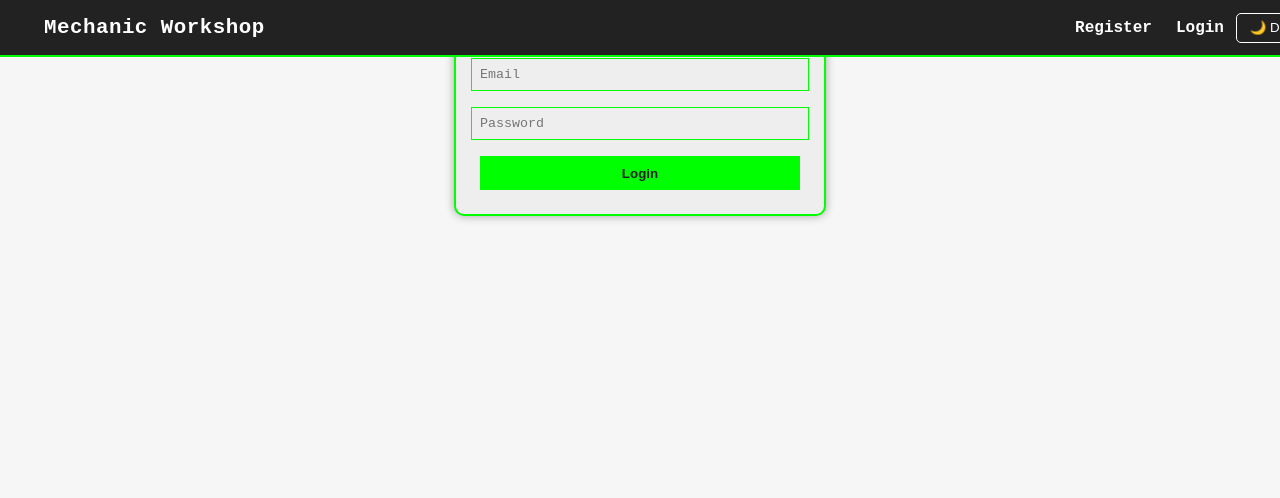
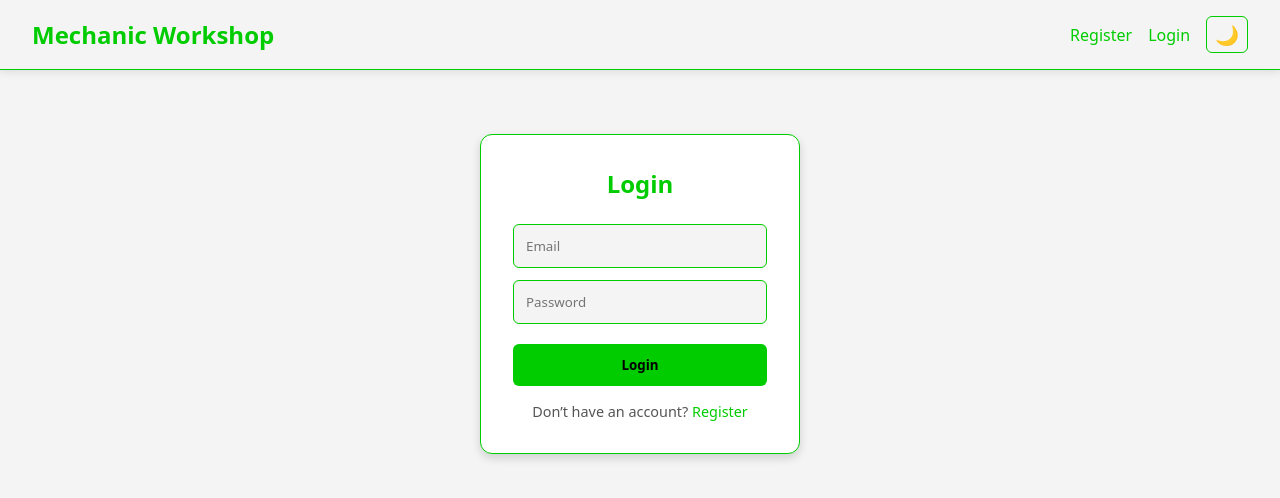
Before and after one commit to arnettmcmurray/react-mechanic-api, a React (Vite) app: page /login in a window 1280 px wide. Shown: the top 498 px of the page. Built offline with nearby package versions, Linux system fonts and the light colour scheme.

Commit message:
styling and route edits

```diff
--- a/src/components/NavBar.jsx
+++ b/src/components/NavBar.jsx
@@ -7,7 +7,7 @@ const NavBar = () => {
   const navigate = useNavigate();
   const [theme, setTheme] = useState(localStorage.getItem("theme") || "light");
 
-  // === Toggle dark/light mode ===
+  // === Theme toggle ===
   const toggleTheme = () => {
     const next = theme === "light" ? "dark" : "light";
     setTheme(next);
@@ -26,30 +26,47 @@ const NavBar = () => {
 
   return (
     <nav className="navbar">
+      {/* === Left side === */}
       <div className="nav-left">
         <Link to="/" className="app-title">
           Mechanic Workshop
         </Link>
       </div>
 
+      {/* === Right side === */}
       <div className="nav-right">
         {!mechanic ? (
           <>
-            <Link to="/register">Register</Link>
-            <Link to="/login">Login</Link>
+            <Link to="/register" className="nav-link">
+              Register
+            </Link>
+            <Link to="/login" className="nav-link">
+              Login
+            </Link>
           </>
         ) : (
           <>
-            <Link to="/profile">Profile</Link>
-            <Link to="/edit-profile">Edit</Link>
-            <Link to="/my-tickets">Tickets</Link>
+            <Link to="/profile" className="nav-link">
+              Profile
+            </Link>
+            <Link to="/edit-profile" className="nav-link">
+              Edit
+            </Link>
+            <Link to="/my-tickets" className="nav-link">
+              Tickets
+            </Link>
             <button className="nav-btn" onClick={handleLogout}>
               Logout
             </button>
           </>
         )}
-        <button className="theme-toggle" onClick={toggleTheme}>
-          {theme === "light" ? "🌙 Dark" : "☀ Light"}
+
+        <button
+          className="theme-toggle"
+          onClick={toggleTheme}
+          title="Toggle theme"
+        >
+          {theme === "light" ? "🌙" : "☀️"}
         </button>
       </div>
     </nav>
--- a/src/index.css
+++ b/src/index.css
@@ -1,166 +1,218 @@
-/* === THEME === */
-:root {
-  --bg: #f6f6f6;
-  --text: #222;
-  --nav-bg: #222;
-  --nav-text: #fff;
-  --card-bg: #eee;
-  --accent: #0f0;
+* {
+  box-sizing: border-box;
+  margin: 0;
+  padding: 0;
+  font-family: system-ui, sans-serif;
 }
 
-[data-theme="dark"] {
-  --bg: #0b0b0b;
-  --text: #e8e8e8;
-  --nav-bg: #000;
-  --nav-text: #0f0;
-  --card-bg: #1b1b1b;
-  --accent: #4f4;
+/* === Theme Variables (retro style) === */
+:root[data-theme="light"] {
+  --bg: #f4f4f4;
+  --card: #ffffff;
+  --text: #111;
+  --accent: #00cc00;
+  --muted: #555;
 }
 
-/* === RESET === */
+:root[data-theme="dark"] {
+  --bg: #000000;
+  --card: #0f0f0f;
+  --text: #00ff00;
+  --accent: #00ff00;
+  --muted: #4dff4d;
+}
+
+/* === Layout === */
+body,
 html,
-body,
 #root,
 #root-container {
   height: 100%;
-  margin: 0;
-  padding: 0;
-  font-family: "Courier New", monospace;
   background: var(--bg);
   color: var(--text);
-  transition: background 0.3s, color 0.3s;
 }
 
-/* === NAVBAR === */
+/* lowered forms slightly */
+.main-content {
+  display: flex;
+  justify-content: center;
+  align-items: flex-start;
+  min-height: calc(100vh - 80px);
+  padding-top: 6rem;
+  padding-bottom: 2rem;
+}
+
+/* === Navbar === */
 .navbar {
-  position: fixed;
-  top: 0;
-  left: 0;
-  width: 100%;
   display: flex;
   justify-content: space-between;
   align-items: center;
-  background: var(--nav-bg);
-  color: var(--nav-text);
-  padding: 0.8rem 2rem;
-  border-bottom: 2px solid var(--accent);
-  z-index: 1000;
+  padding: 1rem 2rem;
+  background-color: var(--card);
+  box-shadow: 0 2px 8px rgba(0, 0, 0, 0.1);
+  position: sticky;
+  top: 0;
+  z-index: 50;
+  border-bottom: 1px solid var(--accent);
+  background-color: var(--bg);
 }
 
 .app-title {
-  color: var(--nav-text);
+  font-size: 1.5rem;
+  font-weight: 600;
   text-decoration: none;
-  font-weight: bold;
-  font-size: 1.3rem;
-  letter-spacing: 0.5px;
+  color: var(--accent);
 }
 
-.nav-left a,
-.nav-right a {
-  color: var(--nav-text);
-  text-decoration: none;
-  font-weight: bold;
-  margin: 0 0.75rem;
+.nav-right {
+  display: flex;
+  align-items: center;
+  gap: 1rem;
 }
 
-.nav-left a:hover,
-.nav-right a:hover {
+.nav-link {
+  text-decoration: none;
+  color: var(--accent);
+  font-weight: 500;
+  transition: color 0.2s ease;
+}
+
+.nav-link:hover {
   text-decoration: underline;
 }
 
-.nav-btn,
-.theme-toggle {
-  background: none;
-  border: 1px solid var(--nav-text);
-  color: var(--nav-text);
-  padding: 0.4rem 0.8rem;
+.nav-btn {
+  border: none;
+  padding: 0.5rem 1rem;
+  border-radius: 6px;
   cursor: pointer;
-  border-radius: 5px;
-  transition: 0.2s;
+  background: transparent;
+  color: var(--accent);
+  transition: opacity 0.2s ease;
 }
 
-.nav-btn:hover,
-.theme-toggle:hover {
-  background: var(--nav-text);
-  color: var(--nav-bg);
+.nav-btn:hover {
+  text-decoration: underline;
 }
 
-/* === MAIN === */
-#root-container {
-  padding-top: 80px;
+.theme-toggle {
+  border: 1px solid var(--accent);
+  color: var(--accent);
+  background: transparent;
+  font-size: 1.2rem;
+  cursor: pointer;
+  transition: transform 0.2s ease;
+  border-radius: 6px;
+  padding: 0.25rem 0.5rem;
+}
+
+.theme-toggle:hover {
+  transform: scale(1.15);
+}
+
+/* === Auth Screens === */
+.auth-container {
+  display: flex;
+  justify-content: center;
+  align-items: center;
+  width: 100%;
+  margin-top: 4rem;
+}
+
+.auth-form {
   display: flex;
   flex-direction: column;
-  align-items: center;
+  width: 320px;
+  padding: 2rem;
+  border-radius: 12px;
+  box-shadow: 0 4px 10px rgba(0, 0, 0, 0.15);
+  background: var(--card);
+  border: 1px solid var(--accent);
+  color: var(--text);
 }
 
-.home-view {
-  flex: 1;
+.auth-title {
+  margin-bottom: 1.5rem;
+  text-align: center;
+  font-size: 1.5rem;
+  color: var(--accent);
+}
+
+.auth-form input {
+  margin-bottom: 0.75rem;
+  padding: 0.75rem;
+  border-radius: 6px;
+  border: 1px solid var(--accent);
+  background: var(--bg);
+  color: var(--text);
+}
+
+.auth-form input:focus {
+  outline: 2px solid var(--accent);
+  border-color: var(--accent);
+}
+
+.auth-form button {
+  margin-top: 0.5rem;
+  padding: 0.75rem;
+  border: none;
+  border-radius: 6px;
+  background-color: var(--accent);
+  color: #000;
+  font-weight: 600;
+  cursor: pointer;
+  transition: opacity 0.2s ease;
+}
+
+.auth-form button:hover {
+  opacity: 0.9;
+}
+
+.auth-switch {
+  text-align: center;
+  margin-top: 1rem;
+  font-size: 0.9rem;
+  color: var(--muted);
+}
+
+.auth-switch a {
+  color: var(--accent);
+  text-decoration: none;
+  font-weight: 500;
+}
+
+/* === Center the view container === */
+.view-container {
   display: flex;
   flex-direction: column;
-  justify-content: center;
-  align-items: center;
-  text-align: center;
-  min-height: calc(100vh - 100px);
+  justify-content: center; /* vertically centers */
+  align-items: center; /* horizontally centers */
   width: 100%;
+  max-width: 800px;
+  background: var(--card);
+  padding: 2rem;
+  border-radius: 12px;
+  box-shadow: 0 4px 10px rgba(0, 0, 0, 0.1);
+  border: 1px solid var(--accent);
+  color: var(--text);
+  margin: 4rem auto; /* centers the container horizontally */
 }
 
-/* === INFO BOX === */
-.demo-login-box {
-  margin: 2rem auto;
-  max-width: 380px;
-  background: var(--card-bg);
-  border: 2px solid var(--accent);
-  border-radius: 10px;
-  padding: 1.5rem;
-  color: var(--text);
-  box-shadow: 0 0 15px #0005;
+/* === Utility === */
+button:disabled {
+  opacity: 0.6;
+  cursor: not-allowed;
 }
 
-/* === FORM === */
-.form {
-  display: flex;
-  flex-direction: column;
-  align-items: center;
-  justify-content: center;
-  width: 320px;
-  background: var(--card-bg);
-  border: 2px solid var(--accent);
-  border-radius: 10px;
-  padding: 1.5rem;
-  margin: 2rem auto;
-  box-shadow: 0 0 10px #0005;
+.demo-card {
+  border: 1px solid var(--accent);
+  border-radius: 6px;
+  padding: 1rem 2rem;
+  margin: 2rem auto; /* auto margins center the card */
+  background: var(--card);
+  color: var(--text);
+  text-align: center;
+  width: 90%; /* responsive width */
+  max-width: 500px;
+  box-sizing: border-box;
 }
-
-.form input {
-  margin-bottom: 1rem;
-  width: 100%;
-  padding: 0.5rem;
-  border: 1px solid var(--accent);
-  background: transparent;
-  color: var(--text);
-  font-family: "Courier New", monospace;
-}
-
-.form button {
-  background: var(--accent);
-  color: var(--nav-bg);
-  border: none;
-  width: 100%;
-  padding: 0.6rem;
-  font-weight: bold;
-  cursor: pointer;
-  transition: 0.2s;
-}
-
-.form button:hover {
-  filter: brightness(1.2);
-}
-
-/* === TEXT === */
-h1,
-h2,
-h3,
-p {
-  margin: 0.5rem 0;
-  line-height: 1.4;
-}
--- a/src/views/EditProfile.jsx
+++ b/src/views/EditProfile.jsx
@@ -1,78 +1,53 @@
 import { useContext, useState } from "react";
 import { AuthContext } from "../context/AuthContext";
-import MechanicForm from "../components/MechanicForm";
-import { useNavigate } from "react-router-dom";
 
-const EditProfile = () => {
-  const { mechanic, updateMechanic, deleteMechanic, loading } =
-    useContext(AuthContext);
-  const navigate = useNavigate();
-
-  const [formData, setFormData] = useState({
-    id: mechanic?.id || "",
-    name: mechanic?.mechanic?.name || "",
-    email: mechanic?.mechanic?.email || "",
-    password: "",
-    specialty: mechanic?.mechanic?.specialty || "",
+export default function EditProfile() {
+  const { mechanic, updateMechanic } = useContext(AuthContext);
+  const [form, setForm] = useState({
+    name: mechanic?.name || "",
+    email: mechanic?.email || "",
+    specialty: mechanic?.specialty || "",
   });
 
   const handleChange = (e) =>
-    setFormData({ ...formData, [e.target.name]: e.target.value });
+    setForm({ ...form, [e.target.name]: e.target.value });
 
-  const handleSubmit = async (e) => {
+  const handleSubmit = (e) => {
     e.preventDefault();
-    try {
-      const res = await updateMechanic(formData);
-      alert(res?.message || "Profile updated successfully");
-      navigate("/profile");
-    } catch (err) {
-      if (typeof err === "string") {
-        alert(err);
-      } else if (err.error && err.message) {
-        alert(`${err.error}: ${err.message}`);
-      } else {
-        alert("Error: " + JSON.stringify(err));
-      }
-    }
+    updateMechanic(form);
   };
 
-  const handleDelete = async () => {
-    if (!window.confirm("Are you sure you want to delete this account?"))
-      return;
-    try {
-      await deleteMechanic({ id: formData.id });
-      alert("Account deleted successfully");
-      navigate("/");
-    } catch (err) {
-      alert("Error: " + JSON.stringify(err));
-    }
-  };
+  if (!mechanic)
+    return (
+      <div className="home-view">
+        <h2>Please log in to edit your profile.</h2>
+      </div>
+    );
 
   return (
-    <div className="view">
+    <div className="home-view">
       <h2>Edit Profile</h2>
-      <MechanicForm
-        formData={formData}
-        handleChange={handleChange}
-        handleSubmit={handleSubmit}
-        buttonText={loading ? "Updating..." : "Update"}
-        disabled={loading}
-      />
-      <button
-        onClick={handleDelete}
-        style={{
-          backgroundColor: "darkred",
-          color: "white",
-          padding: "8px 12px",
-          border: "none",
-          marginTop: "10px",
-          cursor: "pointer",
-        }}
-      >
-        Delete Account
-      </button>
+      <form onSubmit={handleSubmit} className="form">
+        <input
+          name="name"
+          placeholder="Name"
+          value={form.name}
+          onChange={handleChange}
+        />
+        <input
+          name="email"
+          placeholder="Email"
+          value={form.email}
+          onChange={handleChange}
+        />
+        <input
+          name="specialty"
+          placeholder="Specialty"
+          value={form.specialty}
+          onChange={handleChange}
+        />
+        <button type="submit">Save Changes</button>
+      </form>
     </div>
   );
-};
-
-export default EditProfile;
+}
--- a/src/views/Home.jsx
+++ b/src/views/Home.jsx
@@ -1,24 +1,22 @@
-import { useEffect, useState } from "react";
+// === Home.jsx ===
+import { useEffect, useState, useContext } from "react";
 import MechanicCard from "../components/MechanicCard";
 import api from "../api/api.js";
+import { AuthContext } from "../context/AuthContext";
 
 export default function Home() {
+  const { mechanic } = useContext(AuthContext);
   const [tickets, setTickets] = useState([]);
   const [error, setError] = useState("");
 
   useEffect(() => {
+    if (!mechanic?.token) return; // only fetch if logged in
     const fetchTickets = async () => {
       try {
-        const stored = JSON.parse(localStorage.getItem("mechanic"));
-        const token = stored?.token;
-        if (!token) {
-          setError("No token found. Log in first.");
-          return;
-        }
         const res = await api.post(
           "/service_tickets/get_all",
           {},
-          { headers: { Authorization: `Bearer ${token}` } }
+          { headers: { Authorization: `Bearer ${mechanic.token}` } }
         );
         if (Array.isArray(res.data)) setTickets(res.data);
         else if (res.data.message) setError(res.data.message);
@@ -28,13 +26,45 @@ export default function Home() {
       }
     };
     fetchTickets();
-  }, []);
+  }, [mechanic]);
 
+  // === If logged out ===
+  if (!mechanic) {
+    return (
+      <div className="view-container">
+        <h1>Welcome to the Mechanic Workshop Portal</h1>
+        <p>Register or log in to manage your mechanic profile.</p>
+
+        <div className="demo-card">
+          <h3>🔧 Demo Mechanic</h3>
+          <p>
+            <strong>Name:</strong> Alex Wrench
+          </p>
+          <p>
+            <strong>Specialty:</strong> Engine Repair
+          </p>
+          <p>
+            <strong>Status:</strong> 🟢 On Duty
+          </p>
+        </div>
+
+        <p className="auth-switch">
+          New here? <strong>Register</strong> a mechanic account, then{" "}
+          <strong>Log in</strong> to start.
+        </p>
+      </div>
+    );
+  }
+
+  // === Logged in ===
   return (
-    <div className="view">
-      <h1>All Service Tickets</h1>
+    <div className="view-container">
+      <h1>Welcome back, {mechanic.name}!</h1>
+      <p>Your current tickets:</p>
+
       {error && <p style={{ color: "red" }}>{error}</p>}
-      {!error && tickets.length === 0 && <p>No tickets found.</p>}
+      {!error && tickets.length === 0 && <p>No active service tickets yet.</p>}
+
       <div className="card-grid">
         {tickets.map((t) => (
           <MechanicCard
--- a/src/views/Login.jsx
+++ b/src/views/Login.jsx
@@ -1,3 +1,4 @@
+// === Login.jsx ===
 import { useState, useContext } from "react";
 import { useNavigate } from "react-router-dom";
 import { AuthContext } from "../context/AuthContext";
@@ -13,21 +14,35 @@ export default function Login() {
   const handleSubmit = async (e) => {
     e.preventDefault();
     const success = await login(form);
-    if (success) navigate("/profile"); // redirect after login
+    if (success) navigate("/profile");
   };
 
   return (
-    <form onSubmit={handleSubmit} className="form">
-      <input name="email" placeholder="Email" onChange={handleChange} />
+    <div className="auth-container">
+      <form onSubmit={handleSubmit} className="auth-form">
+        <h2 className="auth-title">Login</h2>
+        <input
+          name="email"
+          type="email"
+          placeholder="Email"
+          onChange={handleChange}
+          required
+        />
         <input
           type="password"
           name="password"
           placeholder="Password"
           onChange={handleChange}
+          required
         />
         <button type="submit" disabled={loading}>
           {loading ? "Logging in..." : "Login"}
         </button>
+
+        <p className="auth-switch">
+          Don’t have an account? <a href="/register">Register</a>
+        </p>
       </form>
+    </div>
   );
 }
--- a/src/views/Profile.jsx
+++ b/src/views/Profile.jsx
@@ -1,17 +1,55 @@
-import { useContext } from "react";
+import { useContext, useEffect, useState } from "react";
 import { AuthContext } from "../context/AuthContext";
+import api from "../api/api.js";
 
 export default function Profile() {
-  const { mechanic } = useContext(AuthContext);
+  const { mechanic, logout, deleteMechanic } = useContext(AuthContext);
+  const [data, setData] = useState(mechanic);
 
-  if (!mechanic) return <p>Please log in to view profile.</p>;
+  useEffect(() => {
+    const fetchProfile = async () => {
+      try {
+        const res = await api.get("/mechanics/profile", {
+          headers: { Authorization: `Bearer ${mechanic.token}` },
+        });
+        setData(res.data);
+      } catch (err) {
+        console.error("Profile fetch failed:", err);
+      }
+    };
+    if (mechanic?.token) fetchProfile();
+  }, [mechanic]);
+
+  if (!mechanic)
+    return (
+      <div className="home-view">
+        <h2>Please log in to view your profile.</h2>
+      </div>
+    );
 
   return (
-    <div>
-      <h2>Welcome, {mechanic.name}</h2>
-      <p>Email: {mechanic.email}</p>
-      <p>Specialty: {mechanic.specialty}</p>
-      <button onClick={logout}>Logout</button>
+    <div className="home-view">
+      <h2>Welcome, {data.name}</h2>
+      <p>Email: {data.email}</p>
+      <p>Specialty: {data.specialty}</p>
+      <div style={{ marginTop: "1.5rem", display: "flex", gap: "1rem" }}>
+        <button className="nav-btn" onClick={logout}>
+          Logout
+        </button>
+        <button
+          onClick={deleteMechanic}
+          style={{
+            background: "crimson",
+            color: "white",
+            border: "none",
+            padding: "0.5rem 1rem",
+            cursor: "pointer",
+            borderRadius: "6px",
+          }}
+        >
+          Delete Profile
+        </button>
+      </div>
     </div>
   );
 }
--- a/src/views/Register.jsx
+++ b/src/views/Register.jsx
@@ -19,19 +19,43 @@ export default function Register() {
   };
 
   return (
-    <form onSubmit={handleSubmit} className="form">
-      <input name="name" placeholder="Name" onChange={handleChange} />
-      <input name="email" placeholder="Email" onChange={handleChange} />
+    <div className="auth-container">
+      <form onSubmit={handleSubmit} className="auth-form">
+        <h2 className="auth-title">Register</h2>
+        <input
+          name="name"
+          placeholder="Full Name"
+          onChange={handleChange}
+          required
+        />
+        <input
+          name="email"
+          type="email"
+          placeholder="Email"
+          onChange={handleChange}
+          required
+        />
         <input
           type="password"
           name="password"
           placeholder="Password"
           onChange={handleChange}
+          required
         />
-      <input name="specialty" placeholder="Specialty" onChange={handleChange} />
+        <input
+          name="specialty"
+          placeholder="Specialty"
+          onChange={handleChange}
+          required
+        />
         <button type="submit" disabled={loading}>
           {loading ? "Registering..." : "Register"}
         </button>
+
+        <p className="auth-switch">
+          Already have an account? <a href="/login">Login</a>
+        </p>
       </form>
+    </div>
   );
 }
```
Also changed, not shown: src/App.jsx (+6 -68 lines), src/api/api.js (+4 -3 lines), src/views/MyTickets.jsx (+32 -14 lines), 1 other file (tests, documents, lock files or other folders). Lines whose indentation alone changed are shown as unchanged.
